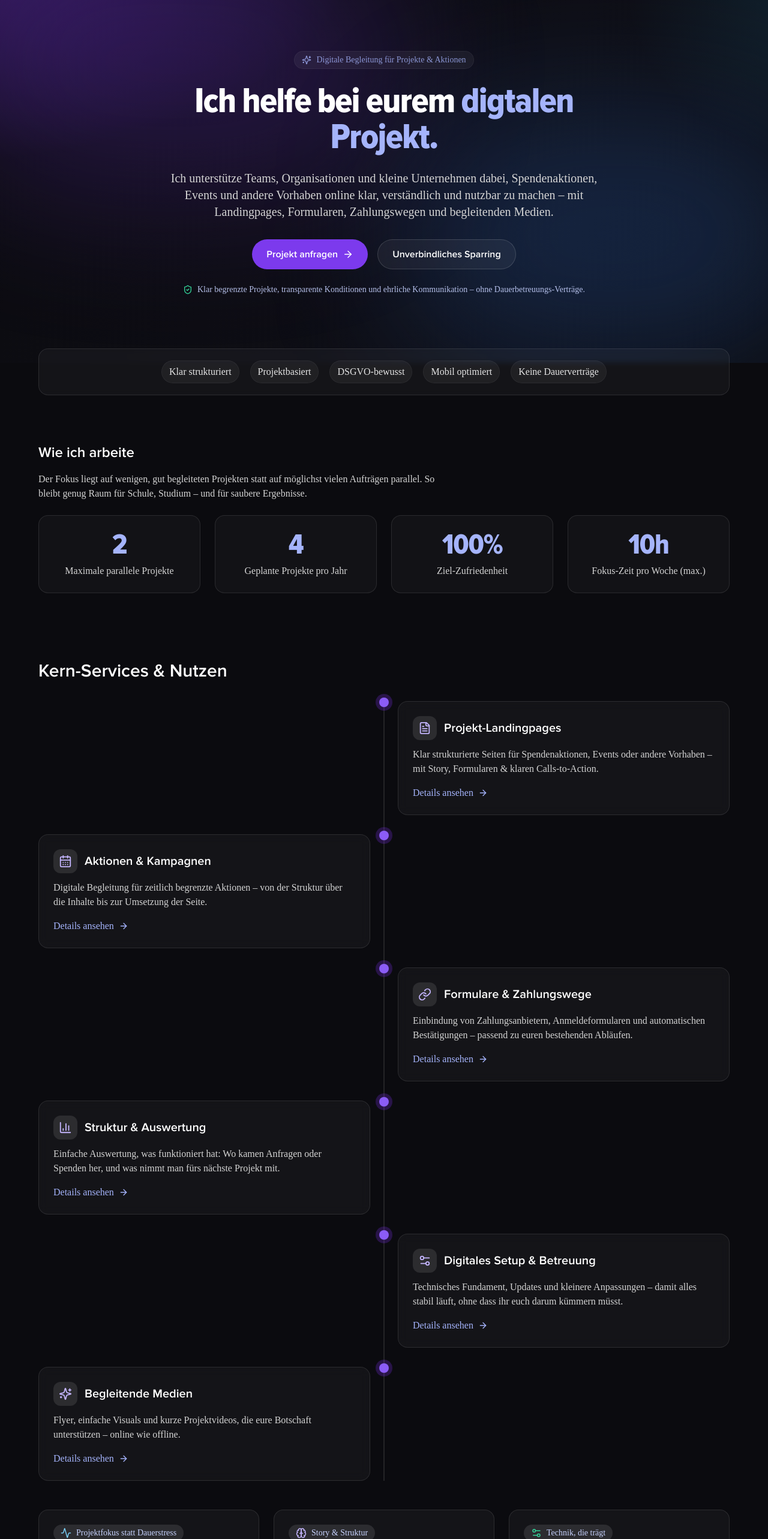
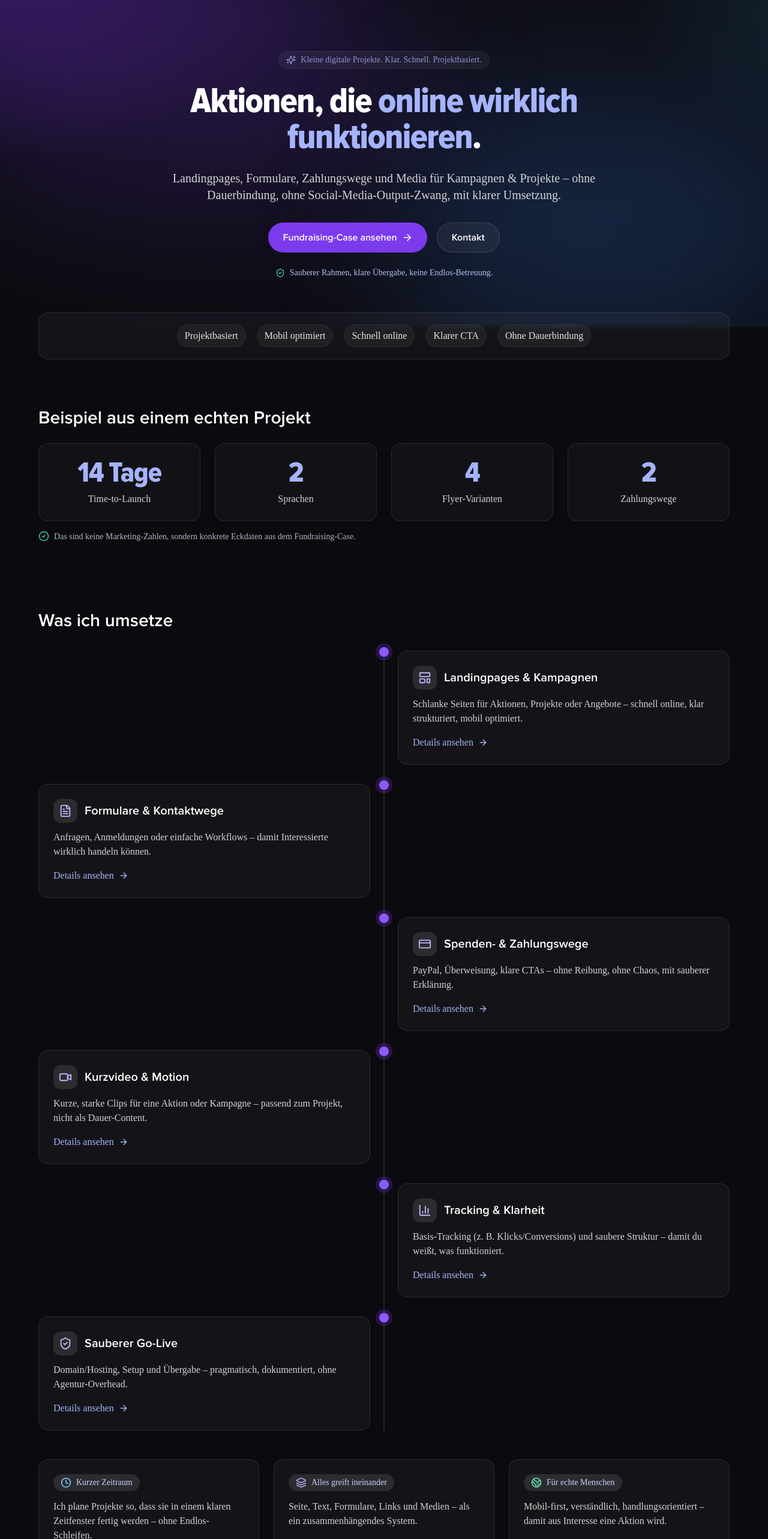
Before and after one commit to cyclebittt/pavewebyyyy, a Next.js app: page / in a window 1280 px wide. Shown: the part 100-2666 px from the top of the page at 60% size. Built offline with nearby package versions, Linux system fonts and the light colour scheme; a web font is replaced by a local one.

Commit message:
Update page.js

```diff
--- a/app/page.js
+++ b/app/page.js
@@ -9,25 +9,27 @@ import 'aos/dist/aos.css';
 import {
   ArrowRight,
   Sparkles,
-  CalendarDays,
   ShieldCheck,
-  Activity,
-  Brain,
-  Settings2,
-  Link as LinkIcon,
   BarChart3,
   FileText,
   CheckCircle2,
   Quote,
+  Clock,
+  Globe2,
+  Layers,
+  CreditCard,
+  Video,
+  LayoutTemplate,
 } from 'lucide-react';
 
-/* CountUp (leicht, ohne Lib) */
+/* CountUp (JS – ohne TS-Typen) */
 function useCountUp(target = 0, duration = 1500, start = 0, inView = true) {
   const [val, setVal] = useState(start);
   const startRef = useRef(null);
 
   useEffect(() => {
     if (!inView) return;
+
     let rafId;
     const step = (ts) => {
       if (startRef.current == null) startRef.current = ts;
@@ -36,6 +38,7 @@ function useCountUp(target = 0, duration = 1500, start = 0, inView = true) {
       setVal(Math.round(start + (target - start) * eased));
       if (p < 1) rafId = requestAnimationFrame(step);
     };
+
     rafId = requestAnimationFrame(step);
     return () => cancelAnimationFrame(rafId);
   }, [target, duration, start, inView]);
@@ -53,7 +56,7 @@ function Stat({ label, value, suffix = '' }) {
     return () => io.disconnect();
   }, []);
 
-  const n = useCountUp(value, 1400, 0, visible);
+  const n = useCountUp(value, 1200, 0, visible);
 
   return (
     <div ref={ref} className="rounded-2xl border border-white/10 bg-white/[0.03] p-6 text-center">
@@ -77,42 +80,43 @@ export default function Home() {
     return () => window.removeEventListener('resize', handleResize);
   }, []);
 
+  // NEU: Services neutraler (nicht „Praxis/Ärzte“, sondern „kleine Projekte/Kampagnen“)
   const modules = [
     {
-      icon: <FileText size={22} className="text-violet-300" />,
-      title: 'Projekt-Landingpages',
-      desc: 'Klar strukturierte Seiten für Spendenaktionen, Events oder andere Vorhaben – mit Story, Formularen & klaren Calls-to-Action.',
+      icon: <LayoutTemplate size={22} className="text-violet-300" />,
+      title: 'Landingpages & Kampagnen',
+      desc: 'Schlanke Seiten für Aktionen, Projekte oder Angebote – schnell online, klar strukturiert, mobil optimiert.',
       href: '/services/landingpages',
     },
     {
-      icon: <CalendarDays size={22} className="text-violet-300" />,
-      title: 'Aktionen & Kampagnen',
-      desc: 'Digitale Begleitung für zeitlich begrenzte Aktionen – von der Struktur über die Inhalte bis zur Umsetzung der Seite.',
-      href: '/services/campaigns',
-    },
-    {
-      icon: <LinkIcon size={22} className="text-violet-300" />,
-      title: 'Formulare & Zahlungswege',
-      desc: 'Einbindung von Zahlungsanbietern, Anmeldeformularen und automatischen Bestätigungen – passend zu euren bestehenden Abläufen.',
+      icon: <FileText size={22} className="text-violet-300" />,
+      title: 'Formulare & Kontaktwege',
+      desc: 'Anfragen, Anmeldungen oder einfache Workflows – damit Interessierte wirklich handeln können.',
       href: '/services/forms',
     },
     {
+      icon: <CreditCard size={22} className="text-violet-300" />,
+      title: 'Spenden- & Zahlungswege',
+      desc: 'PayPal, Überweisung, klare CTAs – ohne Reibung, ohne Chaos, mit sauberer Erklärung.',
+      href: '/services/payments',
+    },
+    {
+      icon: <Video size={22} className="text-violet-300" />,
+      title: 'Kurzvideo & Motion',
+      desc: 'Kurze, starke Clips für eine Aktion oder Kampagne – passend zum Projekt, nicht als Dauer-Content.',
+      href: '/services/video',
+    },
+    {
       icon: <BarChart3 size={22} className="text-violet-300" />,
-      title: 'Struktur & Auswertung',
-      desc: 'Einfache Auswertung, was funktioniert hat: Wo kamen Anfragen oder Spenden her, und was nimmt man fürs nächste Projekt mit.',
+      title: 'Tracking & Klarheit',
+      desc: 'Basis-Tracking (z. B. Klicks/Conversions) und saubere Struktur – damit du weißt, was funktioniert.',
       href: '/services/analytics',
     },
     {
-      icon: <Settings2 size={22} className="text-violet-300" />,
-      title: 'Digitales Setup & Betreuung',
-      desc: 'Technisches Fundament, Updates und kleinere Anpassungen – damit alles stabil läuft, ohne dass ihr euch darum kümmern müsst.',
-      href: '/services/managed',
-    },
-    {
-      icon: <Sparkles size={22} className="text-violet-300" />,
-      title: 'Begleitende Medien',
-      desc: 'Flyer, einfache Visuals und kurze Projektvideos, die eure Botschaft unterstützen – online wie offline.',
-      href: '/services/media',
+      icon: <ShieldCheck size={22} className="text-violet-300" />,
+      title: 'Sauberer Go-Live',
+      desc: 'Domain/Hosting, Setup und Übergabe – pragmatisch, dokumentiert, ohne Agentur-Overhead.',
+      href: '/services/setup',
     },
   ];
 
@@ -122,43 +126,43 @@ export default function Home() {
 
       {/* HERO */}
       <section className="relative overflow-hidden">
-        {/* Hintergrund */}
         <div className="pointer-events-none absolute inset-0 bg-[radial-gradient(1200px_600px_at_-10%_-10%,rgba(129,51,241,.35),transparent_60%),radial-gradient(900px_600px_at_120%_0%,rgba(56,189,248,.20),transparent_55%),linear-gradient(120deg,#0B0B0F_0%,#0E0E15_60%,#0B0B0F_100%)]" />
         <div className="pointer-events-none absolute -top-24 -left-24 h-[28rem] w-[48rem] rounded-full bg-violet-600/20 blur-[120px]" />
         <div className="pointer-events-none absolute top-1/3 -right-24 h-[26rem] w-[44rem] rounded-full bg-blue-500/20 blur-[120px]" />
 
-        <div className="relative px-5 md:px-16 pt-20 md:pt-28 pb-20 md:pb-28 text-center max-w-4xl mx-auto">
+        <div className="relative px-5 md:px-16 pt-20 md:pt-28 pb-16 md:pb-20 text-center max-w-4xl mx-auto">
           <span className="inline-flex items-center gap-2 text-sm text-indigo-300/80 bg-white/5 ring-1 ring-white/10 px-3 py-1 rounded-full">
-            <Sparkles size={16} /> Digitale Begleitung für Projekte & Aktionen
+            <Sparkles size={16} /> Kleine digitale Projekte. Klar. Schnell. Projektbasiert.
           </span>
+
           <h1 className="mt-6 text-4xl md:text-6xl font-extrabold tracking-tight">
-            Ich helfe bei eurem <span className="text-indigo-300">digtalen Projekt.</span>
+            Aktionen, die <span className="text-indigo-300">online wirklich funktionieren</span>.
           </h1>
+
           <p className="mt-6 text-lg md:text-xl text-neutral-300">
-            Ich unterstütze Teams, Organisationen und kleine Unternehmen dabei, Spendenaktionen, Events und andere
-            Vorhaben online klar, verständlich und nutzbar zu machen – mit Landingpages, Formularen, Zahlungswegen
-            und begleitenden Medien.
+            Landingpages, Formulare, Zahlungswege und Media für Kampagnen & Projekte – ohne Dauerbindung,
+            ohne Social-Media-Output-Zwang, mit klarer Umsetzung.
           </p>
 
           <div className="mt-8 flex justify-center gap-4">
             <Link
-              href="/request"
+              href="/portfolio/kirche-fundraising"
               className="px-6 py-3 rounded-full bg-violet-600 hover:bg-violet-500 transition-colors font-semibold inline-flex items-center gap-2"
             >
-              Projekt anfragen <ArrowRight size={18} />
+              Fundraising-Case ansehen <ArrowRight size={18} />
             </Link>
             <Link
               href="/contact"
               className="px-6 py-3 rounded-full border border-white/15 hover:border-white/30 bg-white/5 transition-colors font-semibold"
             >
-              Unverbindliches Sparring
+              Kontakt
             </Link>
           </div>
 
-          {/* Hinweis */}
+          {/* Mini-Trust (ohne übertriebene Claims) */}
           <div className="mt-6 flex items-center justify-center gap-2 text-sm text-indigo-200/90">
             <ShieldCheck size={16} className="text-emerald-400" />
-            Klar begrenzte Projekte, transparente Konditionen und ehrliche Kommunikation – ohne Dauerbetreuungs-Verträge.
+            Sauberer Rahmen, klare Übergabe, keine Endlos-Betreuung.
           </div>
         </div>
       </section>
@@ -167,8 +171,7 @@ export default function Home() {
       <section className="px-5 md:px-16 -mt-6 mb-8">
         <div className="rounded-2xl border border-white/10 bg-white/[0.04] backdrop-blur-sm p-4 md:p-5">
           <div className="flex flex-wrap items-center justify-center gap-3 md:gap-5">
-            {['Klar strukturiert', 'Projektbasiert', 'DSGVO-bewusst', 'Mobil optimiert', 'Keine Dauerverträge'].map(
-              (t, i) => (
+            {['Projektbasiert', 'Mobil optimiert', 'Schnell online', 'Klarer CTA', 'Ohne Dauerbindung'].map((t, i) => (
               <span
                 key={t}
                 data-aos="fade-up"
@@ -177,30 +180,34 @@ export default function Home() {
               >
                 {t}
               </span>
-              )
-            )}
+            ))}
           </div>
         </div>
       </section>
 
-      {/* RAHMEN / KPIs */}
+      {/* NEU: Echte, belegbare „Stats“ (aus dem Fundraising-Projekt) */}
       <section className="px-5 md:px-16 py-8 md:py-12">
-        <h2 className="text-xl md:text-2xl font-semibold mb-4">Wie ich arbeite</h2>
-        <p className="text-neutral-300 mb-6 max-w-2xl">
-          Der Fokus liegt auf wenigen, gut begleiteten Projekten statt auf möglichst vielen Aufträgen parallel. So bleibt
-          genug Raum für Schule, Studium – und für saubere Ergebnisse.
+        <div className="max-w-6xl mx-auto">
+          <h2 className="text-2xl md:text-3xl font-semibold mb-6">Beispiel aus einem echten Projekt</h2>
+          <div className="grid grid-cols-2 md:grid-cols-4 gap-4 md:gap-6">
+            <Stat label="Time-to-Launch" value={14} suffix=" Tage" />
+            <Stat label="Sprachen" value={2} />
+            <Stat label="Flyer-Varianten" value={4} />
+            <Stat label="Zahlungswege" value={2} />
+          </div>
+
+          <div className="mt-4 flex items-start gap-2 text-sm text-[#AEB5C8]">
+            <CheckCircle2 className="shrink-0 text-emerald-400" size={18} />
+            <p>
+              Das sind keine Marketing-Zahlen, sondern konkrete Eckdaten aus dem Fundraising-Case.
             </p>
-        <div className="grid grid-cols-2 md:grid-cols-4 gap-4 md:gap-6">
-          <Stat label="Maximale parallele Projekte" value={2} />
-          <Stat label="Geplante Projekte pro Jahr" value={4} />
-          <Stat label="Ziel-Zufriedenheit" value={100} suffix="%" />
-          <Stat label="Fokus-Zeit pro Woche (max.)" value={10} suffix="h" />
+          </div>
         </div>
       </section>
 
-      {/* MODULE als Scroll-Path (Top→Bottom) */}
+      {/* MODULE */}
       <section className="px-5 md:px-16 py-12 md:py-16">
-        <h2 className="text-2xl md:text-3xl font-semibold mb-8">Kern-Services & Nutzen</h2>
+        <h2 className="text-2xl md:text-3xl font-semibold mb-8">Was ich umsetze</h2>
         <div className="relative">
           <div className="absolute left-4 md:left-1/2 -translate-x-0 md:-translate-x-1/2 top-0 bottom-0 w-[2px] bg-white/10" />
           <div className="space-y-8">
@@ -232,23 +239,23 @@ export default function Home() {
           </div>
         </div>
 
-        {/* Vorteile */}
+        {/* Vorteile (ohne „Wie ich arbeite“) */}
         <div className="mt-12 grid grid-cols-1 md:grid-cols-3 gap-6">
           {[
             {
-              icon: <Activity className="text-sky-300" size={18} />,
-              title: 'Projektfokus statt Dauerstress',
-              desc: 'Klar begrenzte Projekte mit Anfang und Ende, statt dauerhafter Betreuung auf Zuruf.',
+              icon: <Clock className="text-sky-300" size={18} />,
+              title: 'Kurzer Zeitraum',
+              desc: 'Ich plane Projekte so, dass sie in einem klaren Zeitfenster fertig werden – ohne Endlos-Schleifen.',
             },
             {
-              icon: <Brain className="text-violet-300" size={18} />,
-              title: 'Story & Struktur',
-              desc: 'Nicht nur „eine Website“, sondern ein roter Faden: Warum, für wen, und was der nächste Schritt ist.',
+              icon: <Layers className="text-violet-300" size={18} />,
+              title: 'Alles greift ineinander',
+              desc: 'Seite, Text, Formulare, Links und Medien – als ein zusammenhängendes System.',
             },
             {
-              icon: <Settings2 className="text-emerald-400" size={18} />,
-              title: 'Technik, die trägt',
-              desc: 'Formulare, Zahlungswege und Setups, die stabil laufen – ohne dass du dich tief einarbeiten musst.',
+              icon: <Globe2 className="text-emerald-300" size={18} />,
+              title: 'Für echte Menschen',
+              desc: 'Mobil-first, verständlich, handlungsorientiert – damit aus Interesse eine Aktion wird.',
             },
           ].map((b, i) => (
             <div key={i} className="rounded-2xl border border-white/10 bg-white/[0.04] p-6">
@@ -262,48 +269,36 @@ export default function Home() {
         </div>
       </section>
 
-      {/* TESTIMONIALS (anonymisiert, text-only) */}
+      {/* TESTIMONIALS – Optional: Wenn du (noch) keine echten Zitate hast, lieber weglassen */}
       <section className="px-5 md:px-16 pb-8 md:pb-14">
         <div className="rounded-3xl border border-white/10 bg-gradient-to-br from-white/[0.04] to-white/[0.02] p-6 md:p-10">
-          <h2 className="text-2xl md:text-3xl font-semibold mb-8">Rückmeldungen aus Projekten</h2>
-          <div className="grid grid-cols-1 md:grid-cols-3 gap-6">
-            {[
-              {
-                quote:
-                  'Die Spenden-Aktion war online viel greifbarer – Infos, Geschichte und Zahlungswege an einem Ort.',
-                name: 'Leitung eines Projekts',
-              },
-              {
-                quote:
-                  'Die Landingpage hat uns geholfen, Menschen schnell und ohne Umwege auf die Aktion aufmerksam zu machen.',
-                name: 'Organisationsteam einer Aktion',
-              },
-              {
-                quote:
-                  'Es war angenehm, ein zeitlich klares Projekt zu haben statt eine endlose Online-Baustelle.',
-                name: 'Verantwortliche Person eines lokalen Projekts',
-              },
-            ].map((t, i) => (
-              <figure
-                key={i}
-                data-aos="fade-up"
-                data-aos-delay={i * 120}
-                className="relative rounded-2xl border border-white/10 bg-white/[0.03] p-6"
-              >
+          <h2 className="text-2xl md:text-3xl font-semibold mb-6">Kurzer Eindruck</h2>
+          <div className="grid grid-cols-1 md:grid-cols-2 gap-6">
+            <figure className="relative rounded-2xl border border-white/10 bg-white/[0.03] p-6">
               <Quote className="absolute -top-4 -left-4 w-8 h-8 text-white/10" />
-                <blockquote className="text-neutral-200">{t.quote}</blockquote>
+              <blockquote className="text-neutral-200">
+                „Wenn ein Projekt schnell online muss, brauche ich Klarheit, Struktur und eine saubere Umsetzung.“
+              </blockquote>
               <figcaption className="mt-4 text-sm text-neutral-400">
-                  <span className="text-white font-medium">{t.name}</span>
+                <span className="text-white font-medium">Arbeitsprinzip</span>
               </figcaption>
             </figure>
-            ))}
+
+            <figure className="relative rounded-2xl border border-white/10 bg-white/[0.03] p-6">
+              <Quote className="absolute -top-4 -left-4 w-8 h-8 text-white/10" />
+              <blockquote className="text-neutral-200">
+                „Das Ziel ist nicht ‘schön’, sondern ‘funktioniert’: verständlich, mobil, mit klarer Handlung.“
+              </blockquote>
+              <figcaption className="mt-4 text-sm text-neutral-400">
+                <span className="text-white font-medium">Arbeitsprinzip</span>
+              </figcaption>
+            </figure>
           </div>
 
           <div className="mt-6 flex items-start gap-2 text-sm text-[#AEB5C8]">
             <CheckCircle2 className="shrink-0 text-emerald-400" size={18} />
             <p>
-              Beispiele anonymisiert und sinngemäß zusammengefasst. Der Fokus liegt auf klaren Projekten, stabiler Technik
-              und verständlicher Kommunikation.
+              Sobald du echte Kundenstimmen hast, ersetzen wir diese Prinzip-Karten durch echte Zitate.
             </p>
           </div>
         </div>
@@ -312,23 +307,22 @@ export default function Home() {
       {/* CTA */}
       <section className="px-5 md:px-16 py-16 md:py-20 text-center">
         <div className="rounded-3xl border border-white/10 bg-gradient-to-br from-white/[0.04] to-white/[0.02] p-10">
-          <h2 className="text-3xl md:text-4xl font-bold">Lust, ein digitales Projekt anzustoßen?</h2>
+          <h2 className="text-3xl md:text-4xl font-bold">Projekt im Kopf?</h2>
           <p className="mt-4 text-neutral-300 max-w-2xl mx-auto">
-            Kurzer Austausch, klare nächsten Schritte, realistische Planung. Ohne Druck, aber mit dem Anspruch, eure Idee
-            online verständlich und nutzbar zu machen.
+            Schreib kurz, worum es geht – ich sage dir schnell, ob es in meinen Rahmen passt.
           </p>
           <div className="mt-6 flex justify-center gap-4">
             <Link
-              href="/request"
+              href="/contact"
               className="px-6 py-3 rounded-full bg-violet-600 hover:bg-violet-500 transition-colors font-semibold inline-flex items-center gap-2"
             >
-              Projekt anfragen <ArrowRight size={18} />
+              Kontakt <ArrowRight size={18} />
             </Link>
             <Link
-              href="/contact"
+              href="/portfolio"
               className="px-6 py-3 rounded-full border border-white/15 hover:border-white/30 bg-white/5 transition-colors font-semibold"
             >
-              Kontakt aufnehmen
+              Portfolio ansehen
             </Link>
           </div>
         </div>
```
Lines whose indentation alone changed are shown as unchanged.
